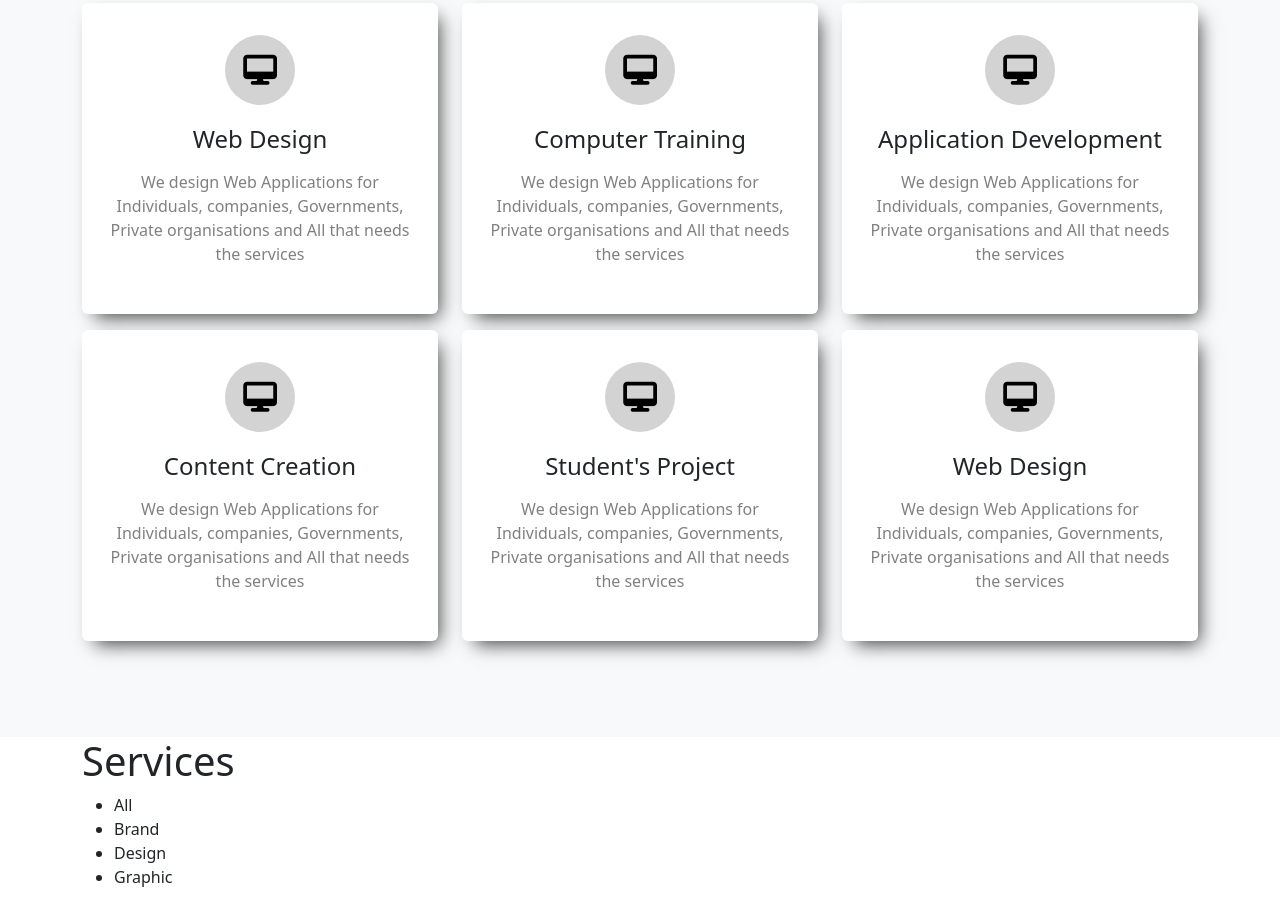
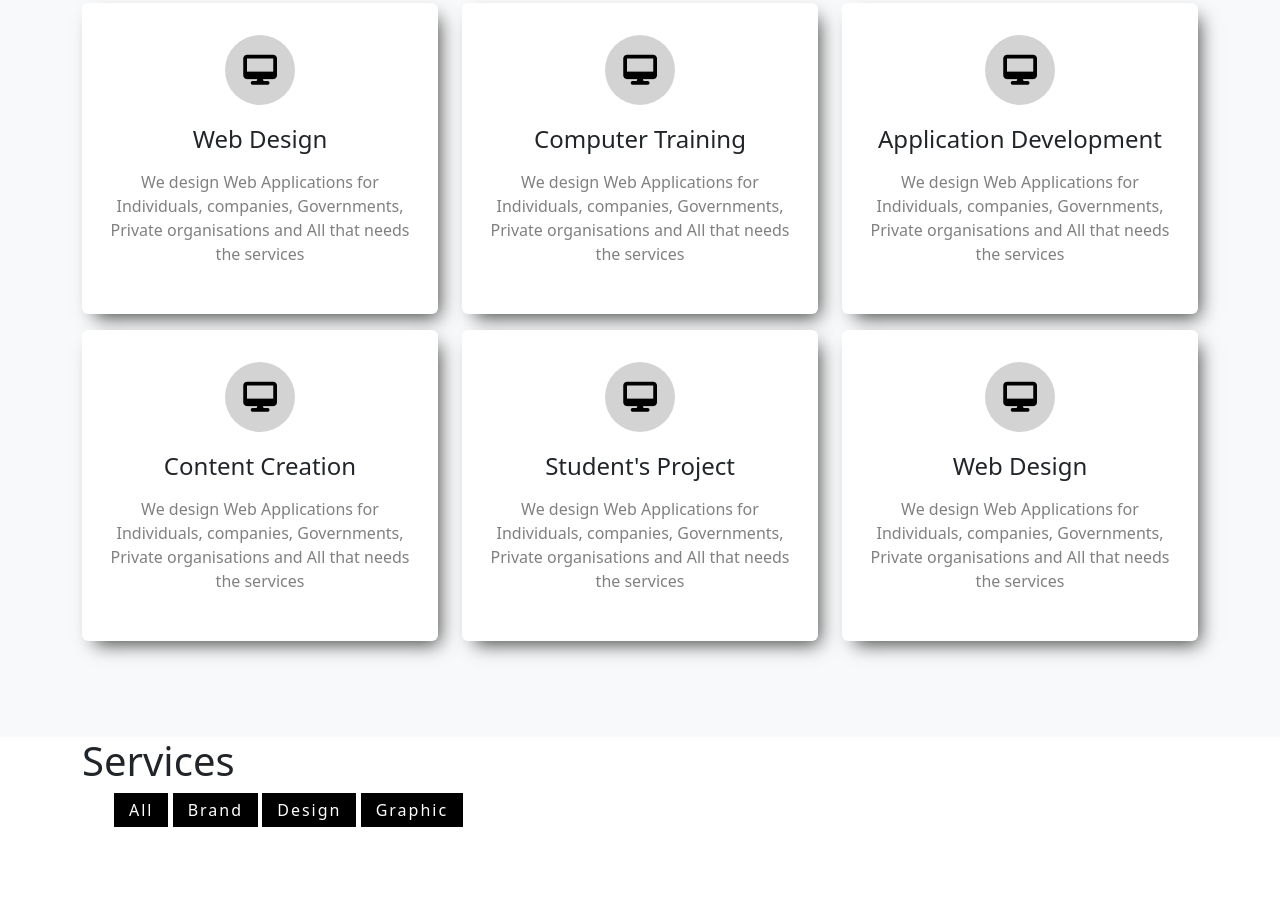
Before and after one commit to Shehillah/profile-portpolio, a plain HTML site: page index.html in a window 1280 px wide. Shown: the part 921-1826 px from the top of the page. After the commit the page ends 1764 px from the top, so only its background shows below. Drawn offline with nearby package versions, Linux system fonts and the light colour scheme.

Commit message:
portfolio css

```diff
--- a/style.css
+++ b/style.css
@@ -190,3 +190,15 @@ border-radius: 5px;
     color: white;
     transition: 0.5s;
 }
+
+/* portfolio */
+
+.control ul li {
+    list-style: none;
+    background-color: black;
+    padding: 5px 15px;
+    color: white;
+    display: inline-block;
+    cursor: pointer;
+    letter-spacing: 2px;
+}
```
